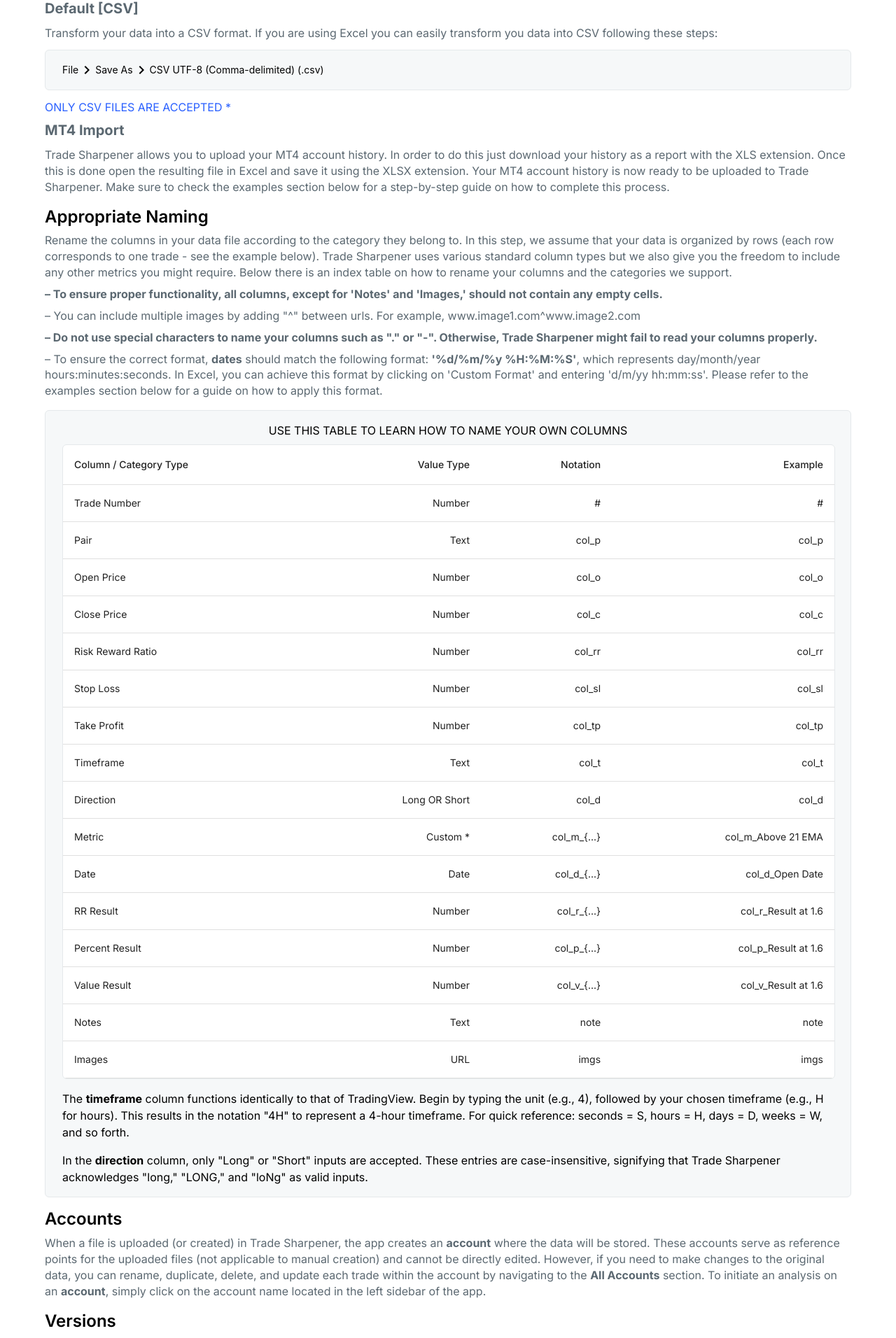
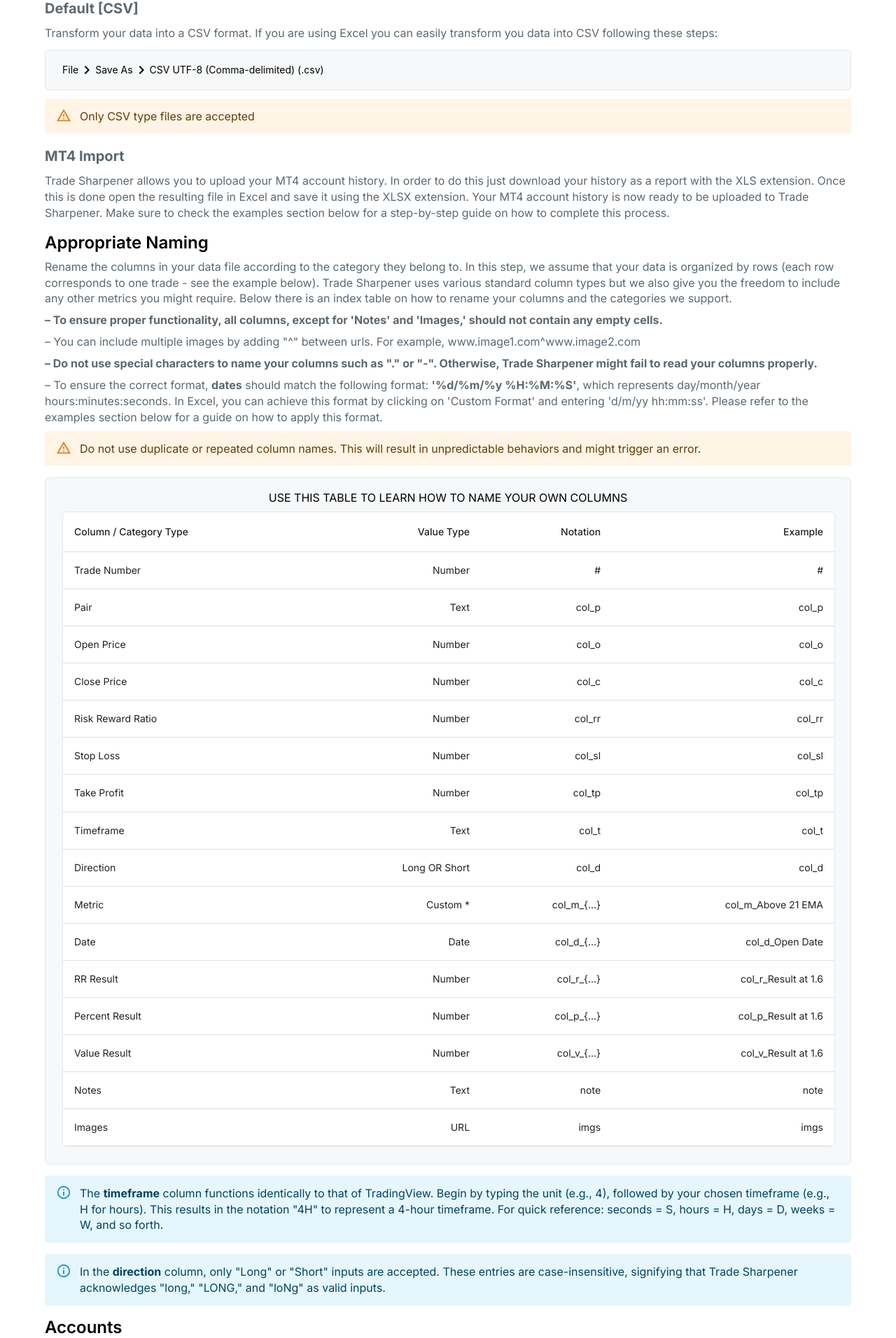
Before and after one commit to RipaltaOriol/backtest-analyzer-frontend, a React (Create React App) app: page /guide in a window 1280 px wide. Shown: the part 877-2789 px from the top of the page at 70% size. Built offline with nearby package versions, Linux system fonts and the light colour scheme; no server answers; what chartjs-plugin-autocolors, pubnub would draw is missing.

Commit message:
other fixes

```diff
--- a/src/features/documents/AllDocuments.js
+++ b/src/features/documents/AllDocuments.js
@@ -119,12 +119,14 @@
 
     const handleCopyClose = () => {
         cloneDocument({ id: selectedDocument.id });
+        setSelectedDocument(null);
         setAnchorEl(null);
     };
 
     const handleDeleteClose = () => {
+        deleteDocument({ id: selectedDocument.id });
+        setSelectedDocument(null);
         setAnchorEl(null);
-        deleteDocument({ id: selectedDocument.id });
     };
 
     const handleDialogClose = () => {
@@ -148,6 +150,7 @@
 
     const handleChangeName = () => {
         renameDocument({ id: selectedDocument.id, name: newName });
+        setSelectedDocument(null);
         setOpenDialog(false);
     };
 
@@ -161,7 +164,14 @@
     const orderedDocuments = useSelector(selectAllDocuments);
 
     const [cloneDocument] = useCloneDocumentMutation();
-    const [renameDocument] = useRenameDocumentMutation();
+    const [
+        renameDocument,
+        {
+            data: renameResponse,
+            isSuccess: isRenameSuccess,
+            reset: resetRename,
+        },
+    ] = useRenameDocumentMutation();
     const [refetchDocument, { isLoading: isFetching }] =
         useRefetchDocumentMutation();
     const [
@@ -227,9 +237,15 @@
     }
 
     if (isDeleteSuccess) {
-        setIsError(!isDeleteSuccess.success);
+        setIsError(isDeleteSuccess.success);
         setMsg(deleteResponse.msg);
         reset();
+    }
+
+    if (isRenameSuccess) {
+        setIsError(isRenameSuccess.success);
+        setMsg(renameResponse.msg);
+        resetRename();
     }
 
     return (
--- a/src/features/setups/SingleSetup/SingleRecordDialog.js
+++ b/src/features/setups/SingleSetup/SingleRecordDialog.js
@@ -88,6 +88,14 @@
         return false;
     }
     return true;
+}
+
+function parseColumnValue(value, metric) {
+    if (metric.startsWith("col_d_")) {
+        return value.replace(/T.*/, "").split("-").reverse().join("-");
+    } else {
+        return value;
+    }
 }
 
 function isResultColumn(column) {
@@ -317,7 +325,10 @@
                                                                 key
                                                             )}
                                                             <HighlightText>
-                                                                {value}
+                                                                {parseColumnValue(
+                                                                    value,
+                                                                    key
+                                                                )}
                                                             </HighlightText>
                                                         </FieldText>
                                                     </Grid>
--- a/src/pages/Help/index.js
+++ b/src/pages/Help/index.js
@@ -2,6 +2,7 @@
 import { useLocation } from "react-router-dom";
 
 import KeyboardArrowRightIcon from "@mui/icons-material/KeyboardArrowRight";
+import Alert from "@mui/material/Alert";
 import Box from "@mui/material/Box";
 import Container from "@mui/material/Container";
 import Divider from "@mui/material/Divider";
@@ -161,13 +162,9 @@
                                 </Box>
                             </Box>
                         </BoxPaper>
-                        <Typography
-                            variant="overline"
-                            display="block"
-                            gutterBottom
-                        >
-                            Only CSV files are accepted *
-                        </Typography>
+                        <Alert severity="warning" sx={{ mb: 2 }}>
+                            Only CSV type files are accepted
+                        </Alert>
                         <Typography variant="h5" component="h4">
                             MT4 Import
                         </Typography>
@@ -232,6 +229,12 @@
                             examples section below for a guide on how to apply
                             this format.
                         </Typography>
+
+                        <Alert severity="warning">
+                            Do not use duplicate or repeated column names. This
+                            will result in unpredictable behaviors and might
+                            trigger an error.
+                        </Alert>
                         <BoxPaper sx={{ my: 2 }}>
                             <Typography
                                 align="center"
@@ -242,25 +245,23 @@
                                 columns
                             </Typography>
                             {indexColumnTable()}
-                            <Typography sx={{ my: 2 }}>
-                                The <span className="highlight">timeframe</span>{" "}
-                                column functions identically to that of
-                                TradingView. Begin by typing the unit (e.g., 4),
-                                followed by your chosen timeframe (e.g., H for
-                                hours). This results in the notation "4H" to
-                                represent a 4-hour timeframe. For quick
-                                reference: seconds = S, hours = H, days = D,
-                                weeks = W, and so forth.
-                            </Typography>
-                            <Typography>
-                                In the{" "}
-                                <span className="highlight">direction</span>{" "}
-                                column, only "Long" or "Short" inputs are
-                                accepted. These entries are case-insensitive,
-                                signifying that Trade Sharpener acknowledges
-                                "long," "LONG," and "loNg" as valid inputs.
-                            </Typography>
                         </BoxPaper>
+                        <Alert severity="info" sx={{ my: 2 }}>
+                            The <span className="highlight">timeframe</span>{" "}
+                            column functions identically to that of TradingView.
+                            Begin by typing the unit (e.g., 4), followed by your
+                            chosen timeframe (e.g., H for hours). This results
+                            in the notation "4H" to represent a 4-hour
+                            timeframe. For quick reference: seconds = S, hours =
+                            H, days = D, weeks = W, and so forth.
+                        </Alert>
+                        <Alert severity="info">
+                            In the <span className="highlight">direction</span>{" "}
+                            column, only "Long" or "Short" inputs are accepted.
+                            These entries are case-insensitive, signifying that
+                            Trade Sharpener acknowledges "long," "LONG," and
+                            "loNg" as valid inputs.
+                        </Alert>
                     </Box>
                     <Box sx={{ my: 2 }}>
                         <Typography variant="h4" component="h2">
```
